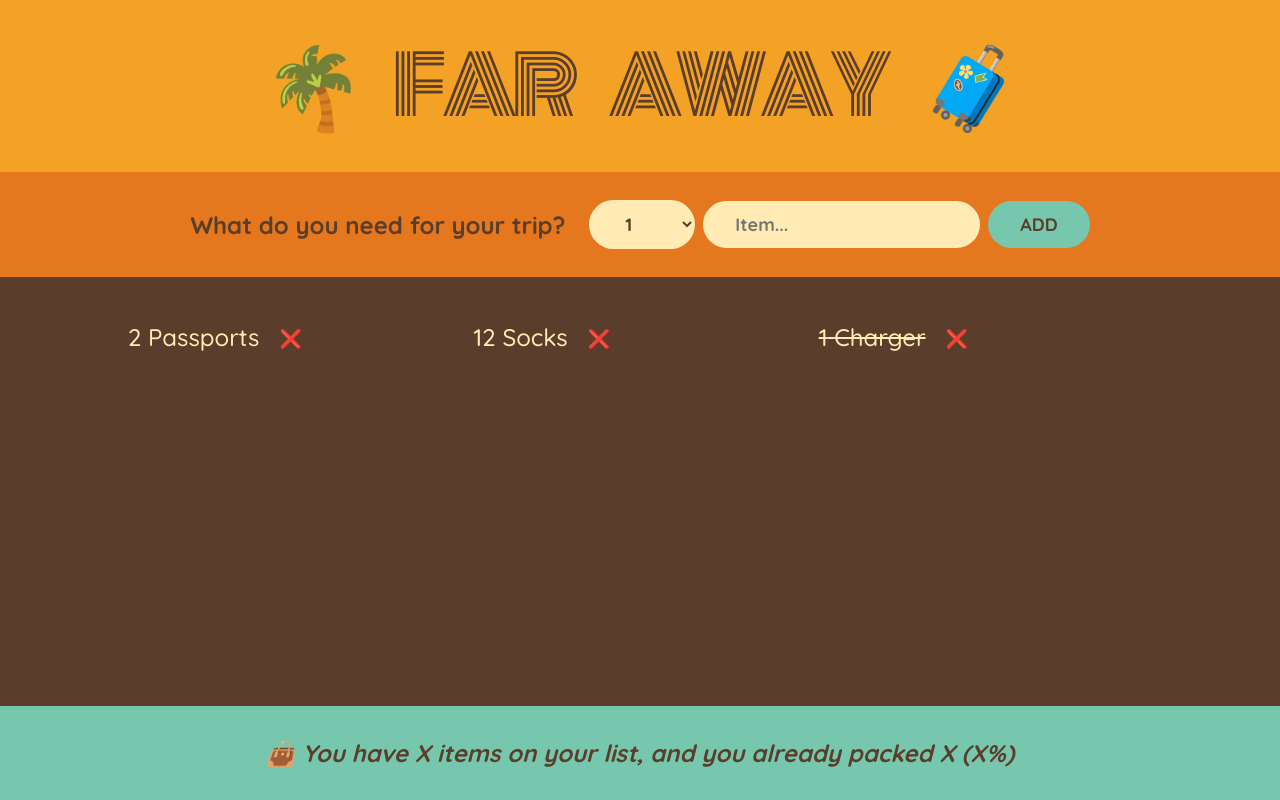
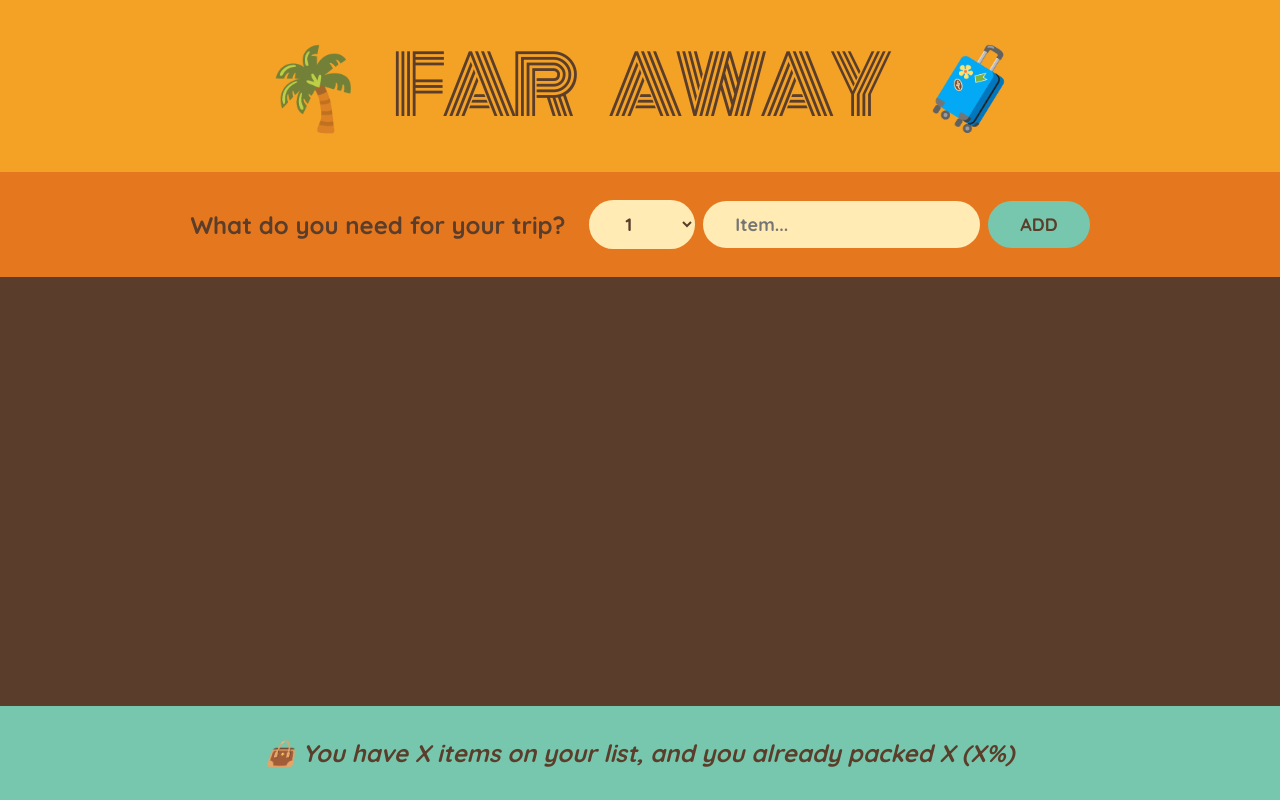
Before and after one commit to RichardoTS/FarAway-Project, a React (Create React App) app: page / in a window 1280 px wide. Built offline with nearby package versions, Linux system fonts and the light colour scheme.

Commit message:
Child-to-Parent Communication

```diff
--- a/public/index.html
+++ b/public/index.html
@@ -24,7 +24,7 @@
       work correctly both with client-side routing and a non-root public URL.
       Learn how to configure a non-root public URL by running `npm run build`.
     -->
-    <title>React App</title>
+    <title>Far Away</title>
   </head>
   <body>
     <noscript>You need to enable JavaScript to run this app.</noscript>
--- a/src/App.js
+++ b/src/App.js
@@ -1,14 +1,26 @@
+import { useState } from "react";
+
 import Form from "./modules/Form";
 import Logo from "./modules/Logo";
 import PackingList from "./modules/PackingList";
 import Stats from "./modules/Stats";
 
 export default function App() {
+  const [items, setItems] = useState([]);
+
+  function handleAddItems(item) {
+    setItems((items) => [...items, item]);
+  }
+
+  function handleDeleteItem(id) {
+    setItems((items) => items.filter((item) => item.id !== id));
+  }
+
   return (
     <div className="app">
       <Logo />
-      <Form />
-      <PackingList />
+      <Form onAddItems={handleAddItems} />
+      <PackingList items={items} onDeleteItem={handleDeleteItem} />
       <Stats />
     </div>
   );
--- a/src/index.css
+++ b/src/index.css
@@ -94,7 +94,7 @@
 .list ul {
   list-style: none;
   width: 80%;
-  overflow: scroll;
+  /* overflow: scroll; */
 
   display: grid;
   grid-template-columns: repeat(auto-fit, minmax(250px, 1fr));
--- a/src/modules/Form.js
+++ b/src/modules/Form.js
@@ -1,6 +1,6 @@
 import { useState } from "react";
 
-export default function Form() {
+export default function Form({ onAddItems }) {
   const [description, setDescription] = useState("");
   const [quantity, setQuantity] = useState(1);
 
@@ -11,6 +11,8 @@
 
     const newItem = { description, quantity, packed: false, id: Date.now() };
     console.log(newItem);
+
+    onAddItems(newItem);
 
     setDescription("");
     setQuantity(1);
--- a/src/modules/Item.js
+++ b/src/modules/Item.js
@@ -1,10 +1,10 @@
-export default function Item({ item }) {
+export default function Item({ item, onDeleteItem }) {
   return (
     <li>
       <span style={item.packed ? { textDecoration: "line-through" } : {}}>
         {item.quantity} {item.description}
       </span>
-      <button>❌</button>
+      <button onClick={() => onDeleteItem(item.id)}>❌</button>
     </li>
   );
 }
--- a/src/modules/PackingList.js
+++ b/src/modules/PackingList.js
@@ -1,17 +1,11 @@
 import Item from "./Item";
 
-const initialItems = [
-  { id: 1, description: "Passports", quantity: 2, packed: false },
-  { id: 2, description: "Socks", quantity: 12, packed: false },
-  { id: 3, description: "Charger", quantity: 1, packed: true },
-];
-
-export default function PackingList() {
+export default function PackingList({ items, onDeleteItem }) {
   return (
     <div className="list">
       <ul>
-        {initialItems.map((item) => (
-          <Item item={item} key={item.id} />
+        {items.map((item) => (
+          <Item item={item} onDeleteItem={onDeleteItem} key={item.id} />
         ))}
       </ul>
     </div>
```
